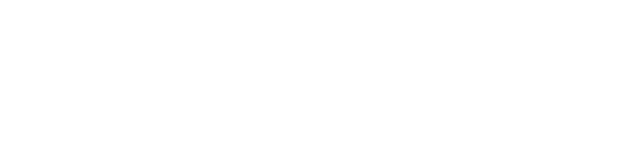
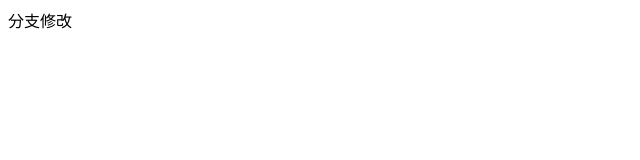
Before and after one commit to Robinlight/text, a plain HTML site: page index.html in a window 1280 px wide. Shown: the full height of the page, 0-640 px from the left. Drawn offline with Linux system fonts and the light colour scheme.

Commit message:
Update index.html

```diff
--- a/index.html
+++ b/index.html
@@ -7,6 +7,6 @@
     <title>Document</title>
 </head>
 <body>
-
+    <span>分支修改</span>
 </body>
 </html>
```
